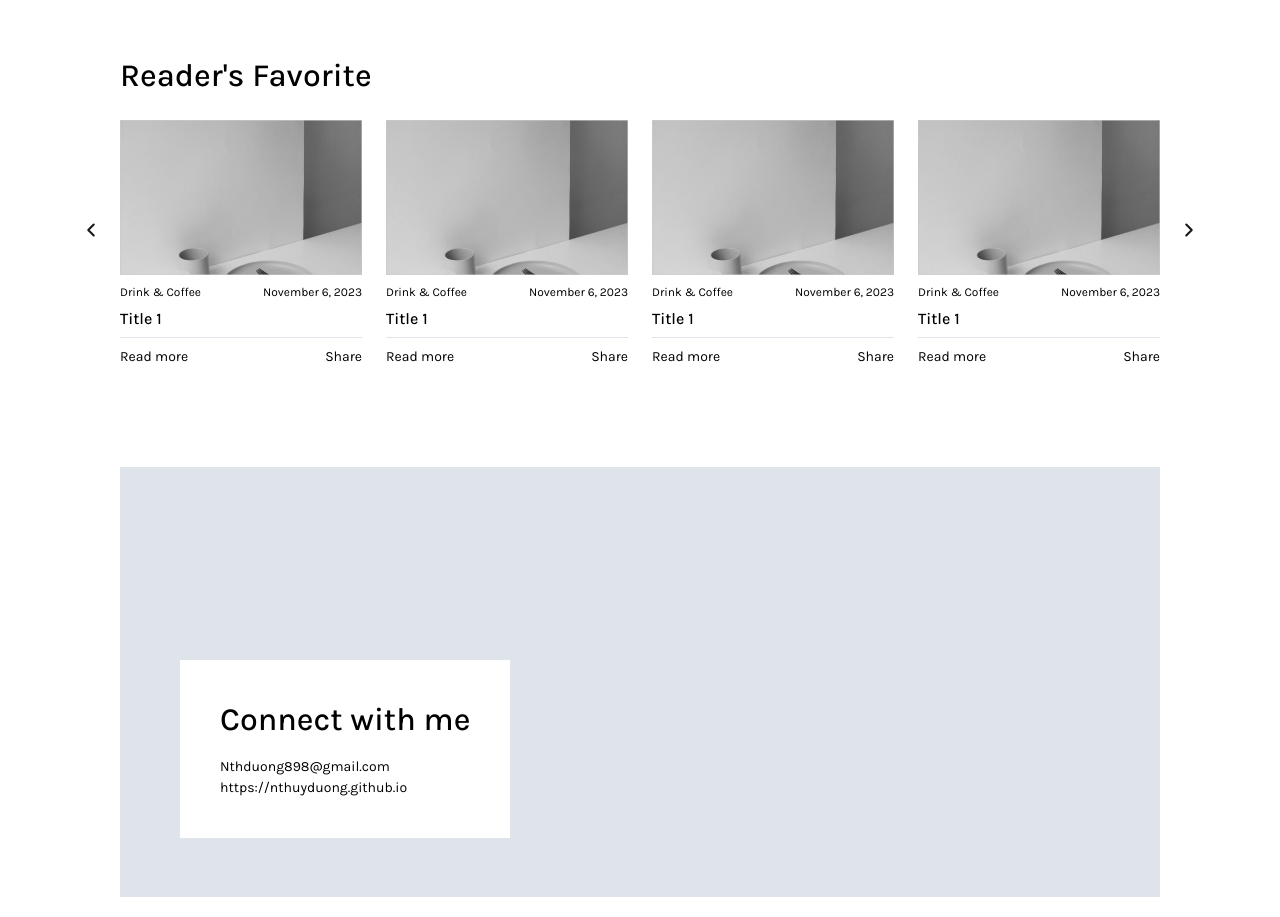
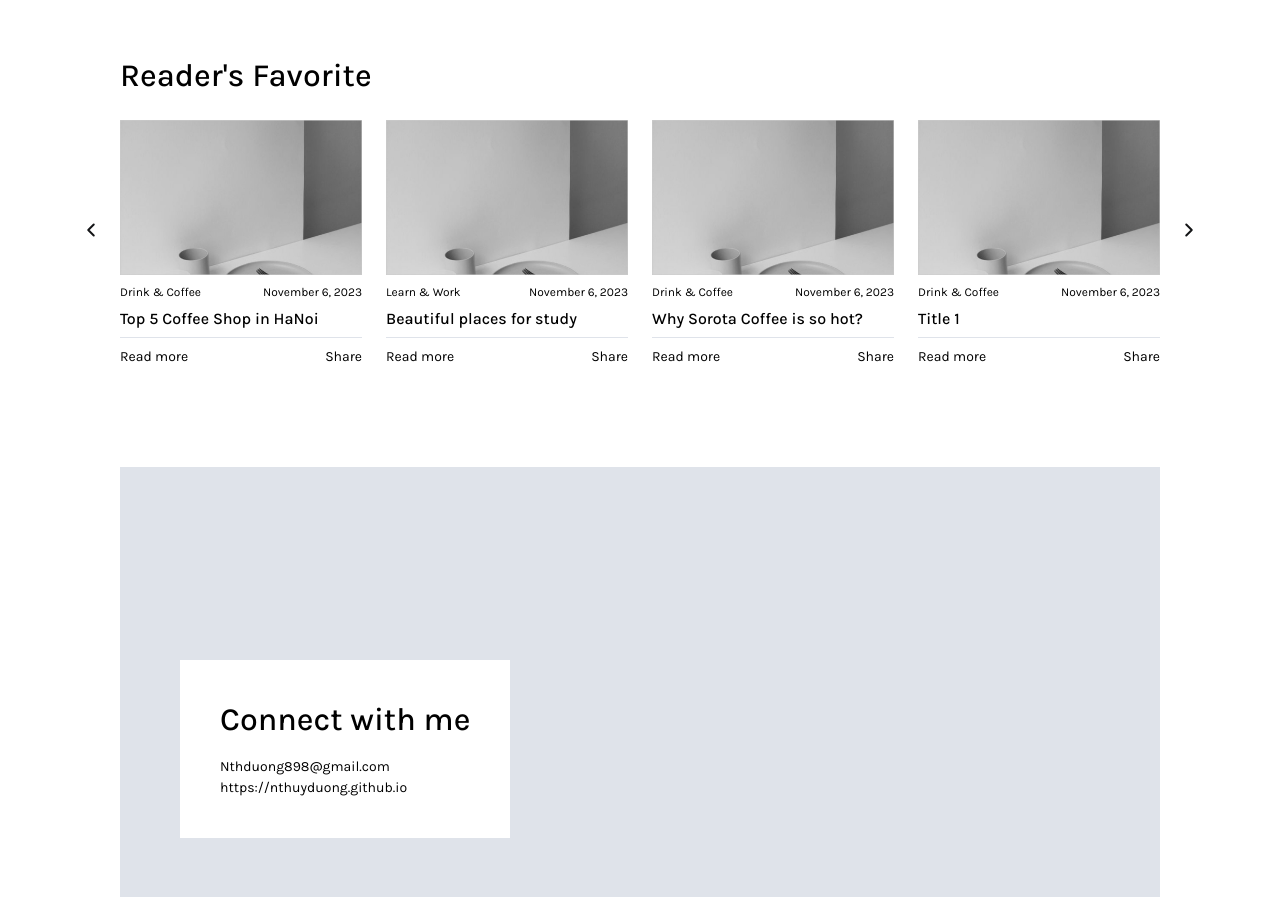
Before and after one commit to Nthuyduong/my_blog, a React (Create React App) app: page / in a window 1280 px wide. Shown: the part 2160-3077 px from the top of the page. Built offline with nearby package versions, Linux system fonts and the light colour scheme.

Commit message:
home page

```diff
--- a/src/components/layout/header.js
+++ b/src/components/layout/header.js
@@ -36,11 +36,11 @@ const Header = () => {
                         <div className="grid grid-cols-12">
                             <div className="col-span-10 self-center">
                                 <div className="flex">
-                                    <div className="flex align-center pr-2">
+                                    <div className="flex align-center self-center pr-2">
                                         <img className="icon-ssm" src="./img/icon/Search.svg" alt="smile" loading="lazy"/>
                                     </div>
-                                    <div className=".my-search-bar">
-                                        <input className="w-full p-1" placeholder="Search your destination..."/>
+                                    <div className="my-search-bar nav-search">
+                                        <input className="searchbar-head p-1" placeholder="Search your destination..."/>
                                     </div>
                                 </div>
                             </div>
--- a/src/pages/home.js
+++ b/src/pages/home.js
@@ -13,19 +13,19 @@ const Home = () => {
                     image: "./img/home/article.jpg",
                     tag: "Drink & Coffee",
                     time: "November 6, 2023",
-                    title: "Title 1",
+                    title: "Top 5 Coffee Shop in HaNoi",
+                },
+                {
+                    image: "./img/home/article.jpg",
+                    tag: "Learn & Work",
+                    time: "November 6, 2023",
+                    title: "Beautiful places for study",
                 },
                 {
                     image: "./img/home/article.jpg",
                     tag: "Drink & Coffee",
                     time: "November 6, 2023",
-                    title: "Title 1",
-                },
-                {
-                    image: "./img/home/article.jpg",
-                    tag: "Drink & Coffee",
-                    time: "November 6, 2023",
-                    title: "Title 1",
+                    title: "Why Sorota Coffee is so hot?",
                 },
                 {
                     image: "./img/home/article.jpg",
@@ -40,21 +40,21 @@ const Home = () => {
             items: [
                 {
                     image: "./img/home/article.jpg",
-                    tag: "Drink & Coffee",
+                    tag: "Photo Spots",
                     time: "November 6, 2023",
-                    title: "Title 1",
+                    title: "Welcome to Hanoi, Vietnam",
+                },
+                {
+                    image: "./img/home/article.jpg",
+                    tag: "Music & Art",
+                    time: "November 6, 2023",
+                    title: "Best Handmade ceramic shop",
                 },
                 {
                     image: "./img/home/article.jpg",
                     tag: "Drink & Coffee",
                     time: "November 6, 2023",
-                    title: "Title 1",
-                },
-                {
-                    image: "./img/home/article.jpg",
-                    tag: "Drink & Coffee",
-                    time: "November 6, 2023",
-                    title: "Title 1",
+                    title: "Find your best destinations",
                 },
                 {
                     image: "./img/home/article.jpg",
@@ -75,9 +75,9 @@ const Home = () => {
                 },
                 {
                     image: "./img/home/article.jpg",
-                    tag: "Drink & Coffee",
+                    tag: "Photo Spots",
                     time: "November 6, 2023",
-                    title: "Title 1",
+                    title: "Hanoi in my heart",
                 },
                 {
                     image: "./img/home/article.jpg",
--- a/src/styles/app.scss
+++ b/src/styles/app.scss
@@ -96,6 +96,17 @@ $small_text: 12px;
 }
 input:focus-visible{
   outline: $primary_color solid 1px;
+}
+.nav-search{
+  border: none !important;
+}
+.my-search-bar{
+  input:focus-visible{
+    outline: none;
+  }
+  .searchbar-head{
+    width: 700px;
+  }
 }
 textarea:focus-visible{
   outline: $primary_color solid 1px;
```
